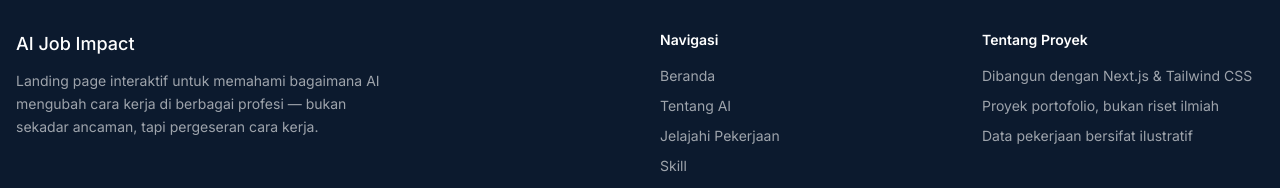
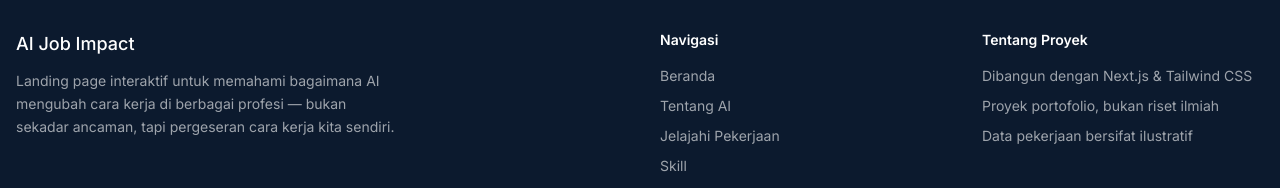
Before and after one commit to kevinazzaky/ai-job, a Next.js app: page / in a window 1280 px wide. Shown: the part 3699-3887 px from the top of the page. Built offline with nearby package versions, Linux system fonts and the light colour scheme.

Commit message:
feat: changes footer section

```diff
--- a/src/components/layout/Footer.tsx
+++ b/src/components/layout/Footer.tsx
@@ -18,7 +18,7 @@ export default function Footer() {
           <p className="mt-3 max-w-sm text-sm leading-relaxed text-white/60">
             Landing page interaktif untuk memahami bagaimana AI mengubah cara
             kerja di berbagai profesi — bukan sekadar ancaman, tapi pergeseran
-            cara kerja.
+            cara kerja kita sendiri.
           </p>
         </div>
 
```
